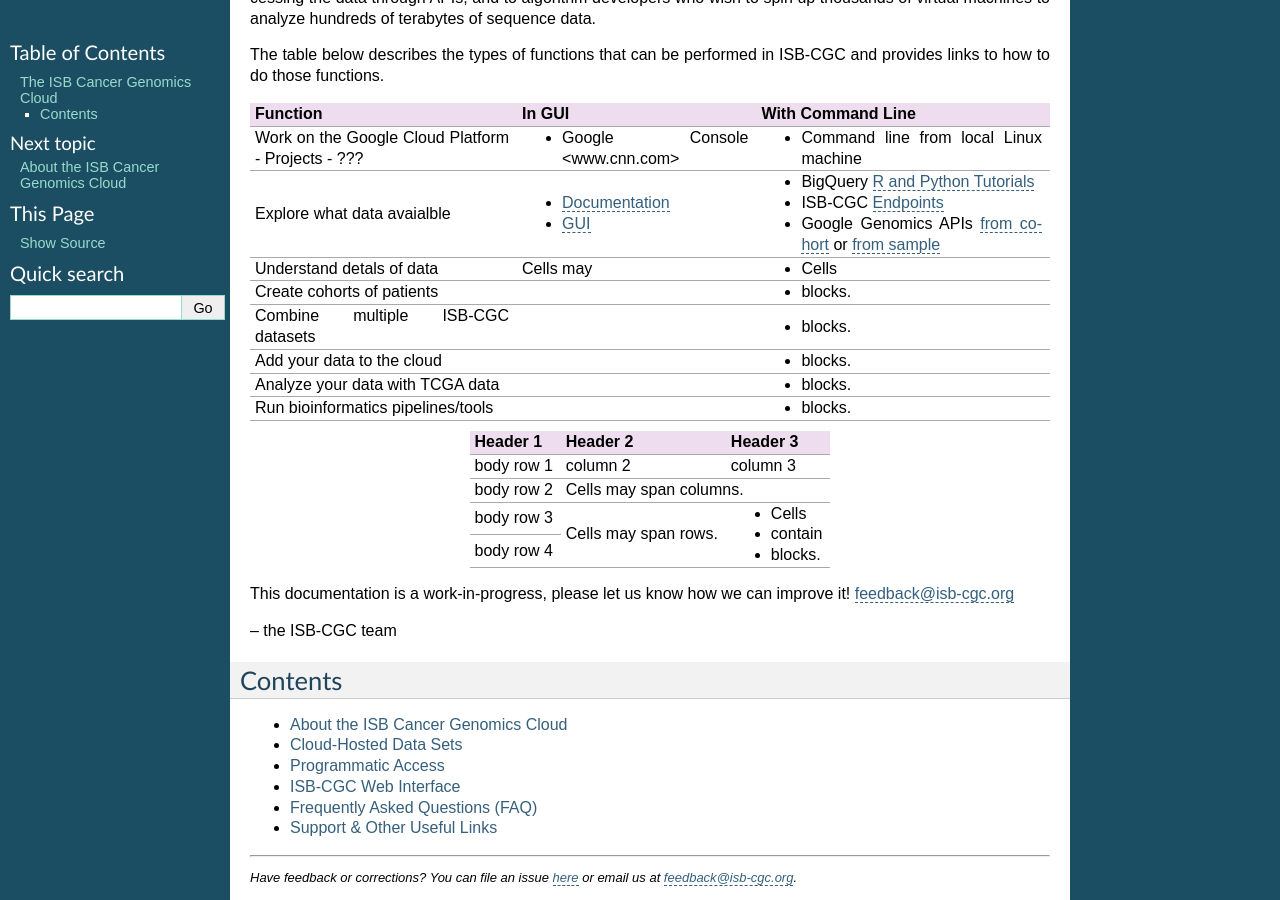
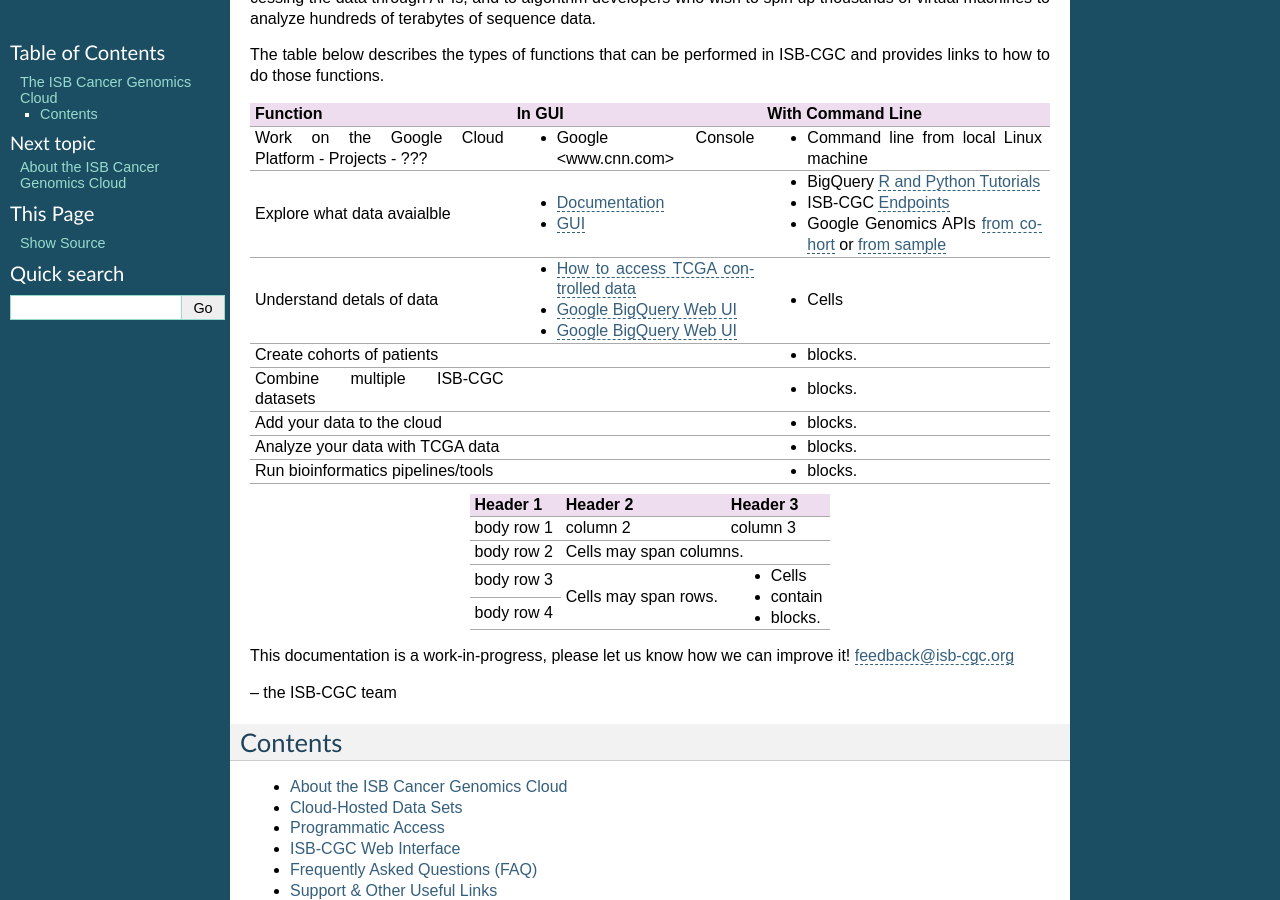
Before and after one commit to isb-cgc/readthedocs, a Sphinx documentation site: the page built from docs/source/index.rst, in a window 1280 px wide and 900 px high, scrolled down 710 px. Built offline with Sphinx 7.4.7, drawn with Linux system fonts in a browser that asks for light colours.

Commit message:
Update index.rst

```diff
--- a/docs/source/index.rst
+++ b/docs/source/index.rst
@@ -26,29 +26,31 @@
 
 The table below describes the types of functions that can be performed in ISB-CGC and provides links to how to do those functions.
 
-+-----------------------------------+-----------------------------------------+------------------------------------------------------------------------------------------------------------------------------------------------------------------+
-|Function                           |In GUI                                   |With Command Line                                                                                                                                                 |
-+===================================+=========================================+==================================================================================================================================================================+
-|Work on the Google Cloud Platform  |- Google Console <www.cnn.com>           |- Command line from local Linux machine                                                                                                                           |
-|- Projects                         |                                         |                                                                                                                                                                  |
-|- ???                              |                                         |                                                                                                                                                                  |
-+-----------------------------------+-----------------------------------------+------------------------------------------------------------------------------------------------------------------------------------------------------------------+
-|Explore what data avaialble        |- `Documentation <Hosted-Data.html>`_    |- BigQuery `R and Python Tutorials </progapi/Tutorials.html>`_                                                                                                    |
-|                                   |- `GUI </webapp/Saved-Cohorts.html>`_    |- ISB-CGC `Endpoints </progapi/Programmatic-API.html>`_                                                                                                           |
-|                                   |                                         |- Google Genomics APIs `from cohort </progapi/progapi2/google_genomics_from_cohort.html>`_ or `from sample </progapi/progapi2/google_genomics_from_sample.html>`_ |
-+-----------------------------------+-----------------------------------------+------------------------------------------------------------------------------------------------------------------------------------------------------------------+
-|Understand detals of data          |Cells may                                |- Cells                                                                                                                                                           |
-+-----------------------------------+-----------------------------------------+------------------------------------------------------------------------------------------------------------------------------------------------------------------+
-|Create cohorts of patients         |                                         |- blocks.                                                                                                                                                         |
-+-----------------------------------+-----------------------------------------+------------------------------------------------------------------------------------------------------------------------------------------------------------------+
-|Combine multiple ISB-CGC datasets  |                                         |- blocks.                                                                                                                                                         |
-+-----------------------------------+-----------------------------------------+------------------------------------------------------------------------------------------------------------------------------------------------------------------+
-|Add your data to the cloud         |                                         |- blocks.                                                                                                                                                         |
-+-----------------------------------+-----------------------------------------+------------------------------------------------------------------------------------------------------------------------------------------------------------------+
-|Analyze your data with TCGA data   |                                         |- blocks.                                                                                                                                                         |
-+-----------------------------------+-----------------------------------------+------------------------------------------------------------------------------------------------------------------------------------------------------------------+
-|Run bioinformatics pipelines/tools |                                         |- blocks.                                                                                                                                                         |
-+-----------------------------------+-----------------------------------------+------------------------------------------------------------------------------------------------------------------------------------------------------------------+
++-----------------------------------+-----------------------------------------------------------------------------------------------------+------------------------------------------------------------------------------------------------------------------------------------------------------------------+
+|Function                           |In GUI                                                                                               |With Command Line                                                                                                                                                 |
++===================================+=====================================================================================================+==================================================================================================================================================================+
+|Work on the Google Cloud Platform  |- Google Console <www.cnn.com>                                                                       |- Command line from local Linux machine                                                                                                                           |
+|- Projects                         |                                                                                                     |                                                                                                                                                                  |
+|- ???                              |                                                                                                     |                                                                                                                                                                  |
++-----------------------------------+-----------------------------------------------------------------------------------------------------+------------------------------------------------------------------------------------------------------------------------------------------------------------------+
+|Explore what data avaialble        |- `Documentation <Hosted-Data.html>`_                                                                |- BigQuery `R and Python Tutorials </progapi/Tutorials.html>`_                                                                                                    |
+|                                   |- `GUI </webapp/Saved-Cohorts.html>`_                                                                |- ISB-CGC `Endpoints </progapi/Programmatic-API.html>`_                                                                                                           |
+|                                   |                                                                                                     |- Google Genomics APIs `from cohort </progapi/progapi2/google_genomics_from_cohort.html>`_ or `from sample </progapi/progapi2/google_genomics_from_sample.html>`_ |
++-----------------------------------+-----------------------------------------------------------------------------------------------------+------------------------------------------------------------------------------------------------------------------------------------------------------------------+
+|Understand detals of data          |- `How to access TCGA controlled data </webapp/Gaining-Access-To-TCGA-Contolled-Access-Data.html>`_  |- Cells                                                                                                                                                           |
+|                                   |- `Google BigQuery Web UI </progapi/bigqueryGUI/WalkthroughOfGoogleBigQuery.rst>`_                   |                                                                                                                                                                  |
+|                                   |- `Google BigQuery Web UI </progapi/bigqueryGUI/WalkthroughOfGoogleBigQuery.rst>`_                   |                                                                                                                                                                  |
++-----------------------------------+-----------------------------------------------------------------------------------------------------+------------------------------------------------------------------------------------------------------------------------------------------------------------------+
+|Create cohorts of patients         |                                                                                                     |- blocks.                                                                                                                                                         |
++-----------------------------------+-----------------------------------------------------------------------------------------------------+------------------------------------------------------------------------------------------------------------------------------------------------------------------+
+|Combine multiple ISB-CGC datasets  |                                                                                                     |- blocks.                                                                                                                                                         |
++-----------------------------------+-----------------------------------------------------------------------------------------------------+------------------------------------------------------------------------------------------------------------------------------------------------------------------+
+|Add your data to the cloud         |                                                                                                     |- blocks.                                                                                                                                                         |
++-----------------------------------+-----------------------------------------------------------------------------------------------------+------------------------------------------------------------------------------------------------------------------------------------------------------------------+
+|Analyze your data with TCGA data   |                                                                                                     |- blocks.                                                                                                                                                         |
++-----------------------------------+-----------------------------------------------------------------------------------------------------+------------------------------------------------------------------------------------------------------------------------------------------------------------------+
+|Run bioinformatics pipelines/tools |                                                                                                     |- blocks.                                                                                                                                                         |
++-----------------------------------+-----------------------------------------------------------------------------------------------------+------------------------------------------------------------------------------------------------------------------------------------------------------------------+
 
 +------------+------------+-----------+
 | Header 1   | Header 2   | Header 3  |
```
